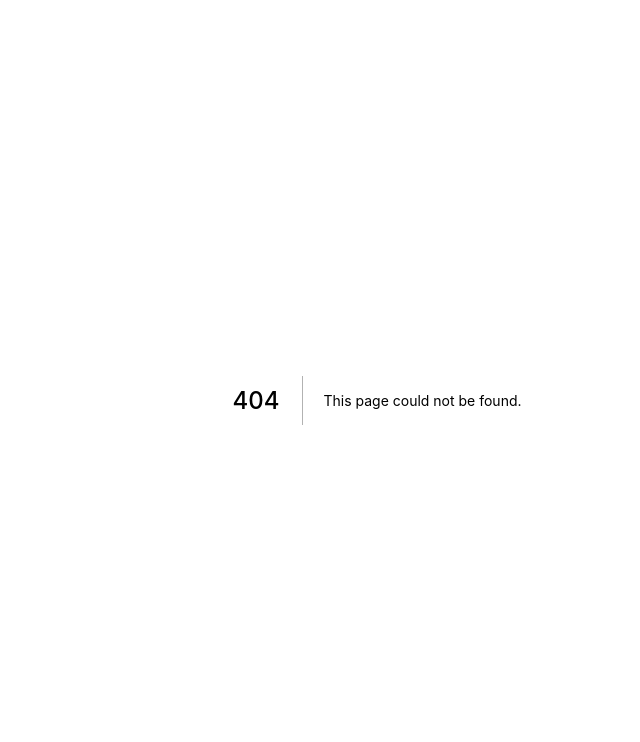
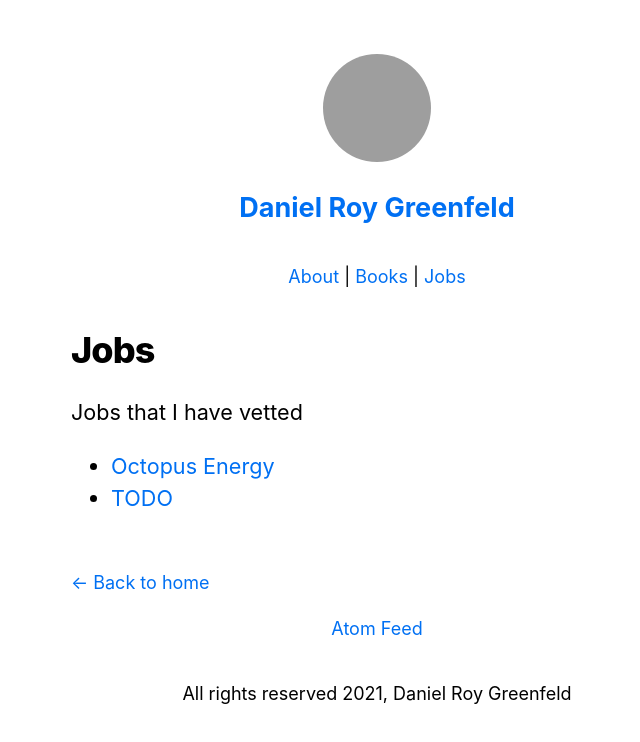
Before and after one commit to mehtaharsh16/daniel.feldroy.com, a Next.js app: page /jobs in a window 1280 px wide. Before the commit this address had no page. Shown: the top 742 px of the page, without its empty margins (263-903 px from the left). Built offline with nearby package versions, Linux system fonts and the light colour scheme; grey boxes are pictures that could not be loaded.

Commit message:
Add a jobs page

```diff
--- a/components/layout.js
+++ b/components/layout.js
@@ -43,6 +43,9 @@ export default function Layout({ children, home }) {
               </Link>{' '}|{' '}
               <Link href="/books">
                 <a>Books</a>
+              </Link>{' '}|{' '}
+              <Link href="/jobs">
+                <a>Jobs</a>
               </Link>
             </p>
           </>
@@ -71,6 +74,9 @@ export default function Layout({ children, home }) {
               </Link>{' '}|{' '}
               <Link href="/books">
                 <a>Books</a>
+              </Link>{' '}|{' '}
+              <Link href="/jobs">
+                <a>Jobs</a>
               </Link>
             </p>
           </>
--- /dev/null
+++ b/pages/jobs.js
@@ -0,0 +1,29 @@
+import Head from 'next/head'
+import Link from 'next/link'
+import utilStyles from '../styles/utils.module.css'
+import Layout, { siteTitle } from '../components/layout'
+
+export default function Jobs() {
+  return (
+    <Layout>
+      <Head>
+        <title>Jobs</title>
+      </Head>
+      <section className={utilStyles.headingMd}>
+        <h1 className={utilStyles.headingXl}>Jobs</h1>
+        <p>Jobs that I have vetted
+      </p>
+
+        <ul>
+          <li>
+            <a href="https://jobs.lever.co/octoenergy?location=Houston" target="_blank">Octopus Energy</a>
+          </li>
+          <li>
+            <a href="" target="_blank">TODO</a>
+
+          </li>
+        </ul>
+      </section>
+    </Layout>
+  )
+}
```
